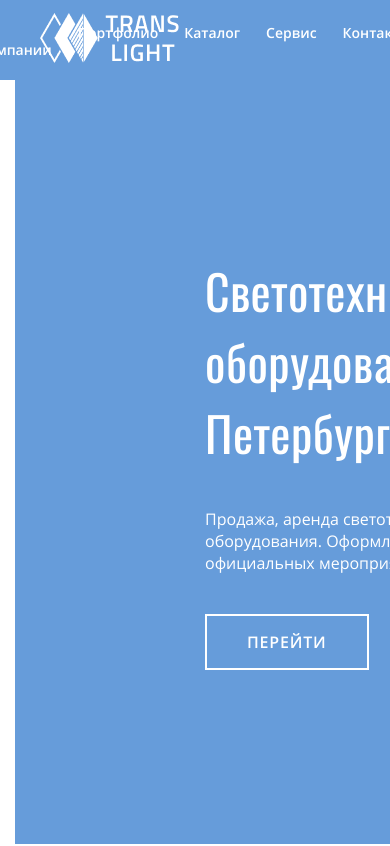
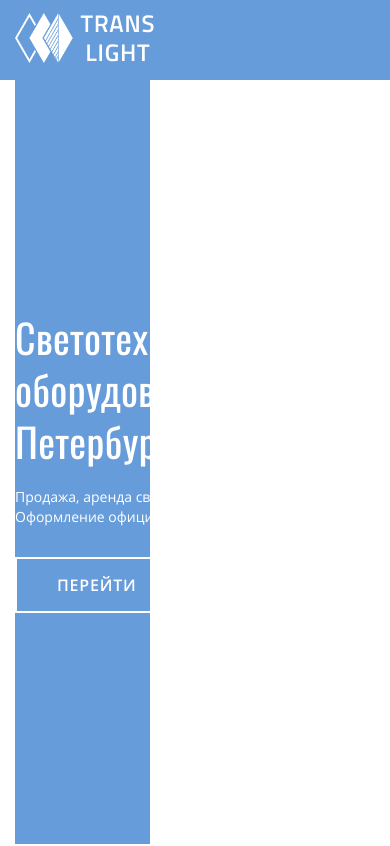
Before and after one commit to shock-dev/Trans-light, a website: page app/index.html in a window 390 px wide. Shown: the top 846 px of the page. Drawn offline with nearby package versions, Linux system fonts and the light colour scheme.

Commit message:
#A: hero section

```diff
--- a/app/scss/_media.scss
+++ b/app/scss/_media.scss
@@ -0,0 +1,56 @@
+
+@media (max-width: 1024px) {
+  .header {
+    .menu {
+      right: 15px;
+      left: auto;
+      transform: translate(0, -50%);
+    }
+  }
+
+  .big-container {
+    padding: 0 15px;
+  }
+
+  .hero__inner {
+    padding-left: 110px;
+  }
+}
+
+@media (max-width: 850px) {
+  .hero__inner {
+    padding-left: 50px;
+  }
+}
+
+@media (max-width: 720px) {
+  .hero__inner {
+    padding-left: 0;
+  }
+
+  .header__menu {
+    display: none;
+  }
+
+  .hero__inner:after {
+    width: 300px;
+  }
+}
+
+@media (max-width: 500px) {
+  .hero__inner:after {
+    width: 135px;
+  }
+
+  .hero__title {
+    font-size: 40px;
+    line-height: 52px;
+    margin-bottom: 20px;
+  }
+
+  .hero__description {
+    font-size: 14px;
+    line-height: 20px;
+    margin-bottom: 30px;
+  }
+}
--- a/app/scss/components/_hero.scss
+++ b/app/scss/components/_hero.scss
@@ -10,7 +10,7 @@
   &__inner {
     min-height: calc(100vh - 80px);
     position: relative;
-    padding-left: 190px;
+    padding: 30px 0 30px 190px;
     display: flex;
     align-items: center;
 
@@ -39,6 +39,7 @@
     letter-spacing: 0.01em;
     max-width: 625px;
     margin-bottom: 40px;
+    padding-right: 20px;
   }
 
   &__description {
```
Also changed, not shown: app/css/style.min.css.
